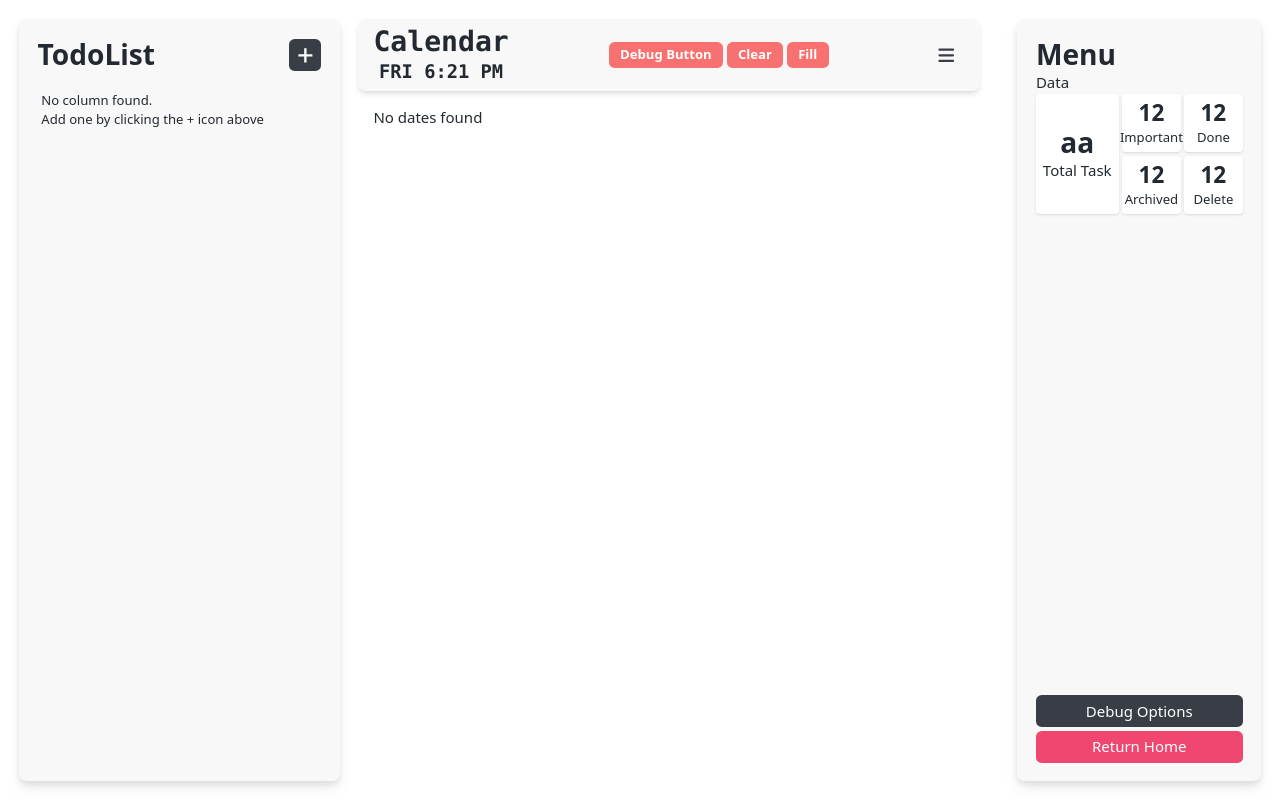
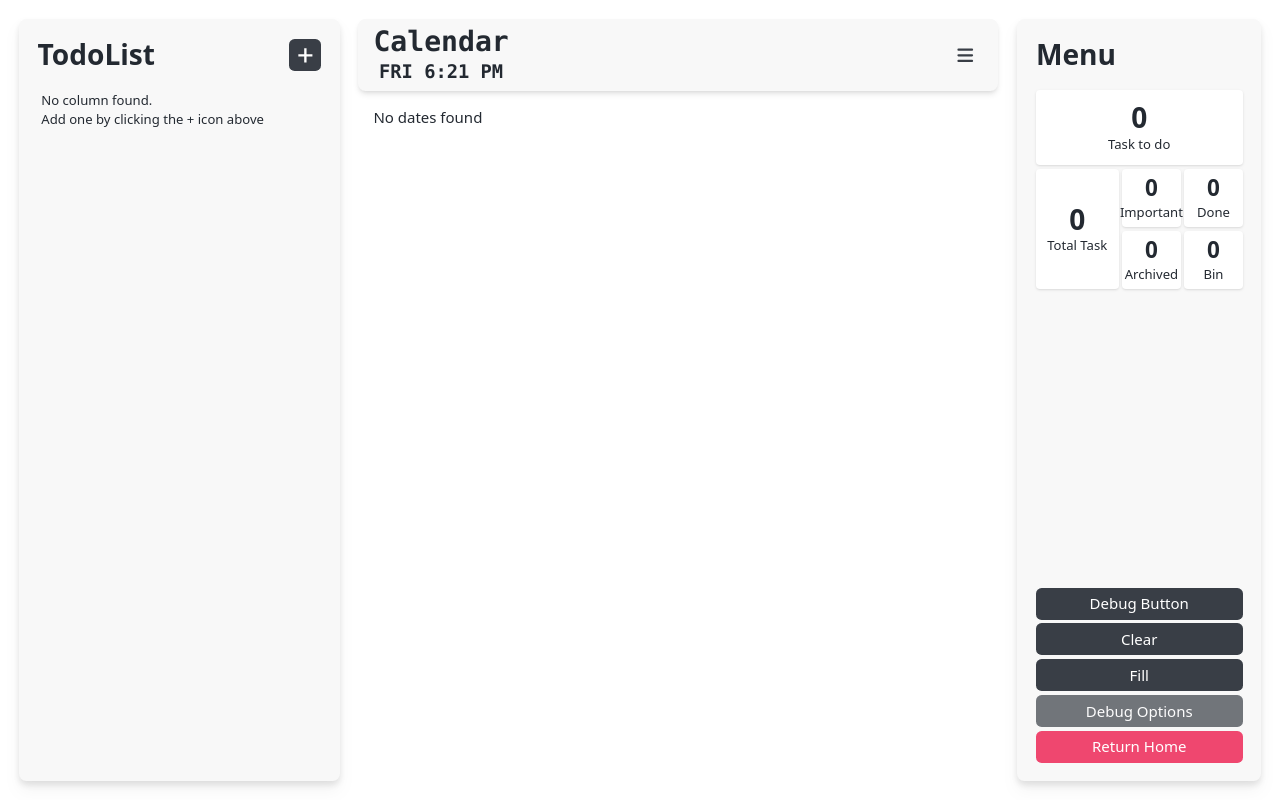
Before and after one commit to Boreumdal/unfinshed-proj-todo, a React (Vite) app in the folder frontend/: page /local in a window 1280 px wide. Built offline with nearby package versions, Linux system fonts and the light colour scheme.

Commit message:
done initial ui for menu

```diff
--- a/frontend/src/pages/Local/LocalDashboard.jsx
+++ b/frontend/src/pages/Local/LocalDashboard.jsx
@@ -1,7 +1,7 @@
 import React, { useState, useEffect } from 'react'
-import { BsFillGearFill, BsBox, BsBoxSeam, BsTrash3, BsStarFill, BsStar, BsThreeDots, BsCheckLg, BsArrowCounterclockwise, BsFillPersonFill, BsCaretUpFill } from 'react-icons/bs'
+import { BsFillGearFill, BsBox, BsBoxSeam, BsTrash3, BsStarFill, BsStar, BsThreeDots, BsCheckLg, BsArrowCounterclockwise, BsFillPersonFill, BsCaretUpFill, BsMoonStarsFill, BsSunFill } from 'react-icons/bs'
 import { GoPlus } from 'react-icons/go'
-import { RxCross2 } from 'react-icons/rx'
+import { RxCross2, RxColorWheel } from 'react-icons/rx'
 import { HiMenu, HiMenuAlt3 } from 'react-icons/hi'
 import { FaStickyNote, FaStar } from 'react-icons/fa'
 import { useNavigate } from 'react-router-dom'
@@ -144,6 +144,8 @@ const LocalDashboard = () => {
 			currentDate()
 		}, 45000)
 
+		console.log(tasks);
+
 		console.log('Be advised: A function will fired every 45s for the clock');
 	}, [])
 
@@ -245,8 +247,8 @@ const LocalDashboard = () => {
 					</div>
 				</div>
 
-				<div className={(menu ? 'w-[50%]' : 'w-[72%]') + ' duration-300 origin-left h-screen py-5 pr-5 relative '}>
-					<div className='h-[9vh] flex items-center justify-between bg-[#f8f8f8] px-4 rounded-lg shadow-md'>
+				<div className={(menu ? 'w-[50%]' : 'w-[72%] pr-5') + ' duration-300 origin-left h-screen py-5 relative '}>
+					<div className='h-[9vh] flex items-center justify-between bg-[#f8f8f8] px-4 rounded-lg shadow-md z-40'>
 						<div className='flex items-center gap-3 font-mono'>
 							<div className='flex flex-col items-center'>
 								<h1 className='text-3xl font-bold'>Calendar</h1>
@@ -262,18 +264,12 @@ const LocalDashboard = () => {
 								</div>
 							</div> */}
 						</div>
-						<div className='flex items-center gap-1'>
-							<button onClick={() => console.log('oi')} className='text-sm py-1 px-3 font-bold bg-red-400 text-white rounded-md'>Debug Button</button>
-							<button onClick={() => purge()} className='text-sm py-1 px-3 font-bold bg-red-400 text-white rounded-md' disabled={openedDataToggle}>Clear</button>
-							<button onClick={() => refill()} className='text-sm py-1 px-3 font-bold bg-red-400 text-white rounded-md'>Fill</button>
-
-						</div>
 						<button onClick={() => setMenu(!menu)} className='w-[36px] text-[#393E46] aspect-square grid place-items-center text-2xl rounded-full'>
-							<span className=''><HiMenu /></span>
+							<span className=''>{ menu ? <HiMenu /> : <HiMenuAlt3 /> }</span>
 						</button>
 					</div>
 
-					<div className='h-[91%] overflow-y-auto p-4'>
+					<div className='h-[91%] overflow-y-auto p-4 z-30'>
 						<DisplayTask tasks={tasks} setOpenedDataId={setOpenedDataId} openedDataId={openedDataId} setOpenedDataToggle={setOpenedDataToggle} setEditingDataToggle={setEditingDataToggle} setEditDateToggle={setEditDateToggle}  />
 					</div>
 
@@ -300,29 +296,32 @@ const LocalDashboard = () => {
 						<div className='flex flex-col gap-5 w-full h-full justify-between drop-shadow-lg rounded-lg py-5 px-5 bg-[#f8f8f8] overflow-hidden'>
 							<div>
 								<h1 className='text-3xl font-bold'>Menu</h1>
-								<div>
-									<h5>Data</h5>
+								<div className='my-5 flex flex-col gap-1'>
+									<div className='flex flex-col items-center justify-center bg-white shadow rounded text-sm font-medium py-3'>
+										<span className='text-3xl font-bold'>{ tasks?.tasks?.filter(task => task.status === 'todo').length }</span>
+										<span>Task to do</span>
+									</div>
 									<div className='grid grid-cols-[40%_auto] gap-1'>
-										<div className='flex flex-col items-center justify-center bg-white shadow rounded'>
-											<span className='text-3xl font-bold'>aa</span>
+										<div className='flex flex-col items-center justify-center bg-white shadow rounded text-sm font-medium'>
+											<span className='text-3xl font-bold'>{ tasks?.tasks?.length }</span>
 											<span>Total Task</span>
 										</div>
 										<div className='grid grid-cols-2 gap-1'>
-											<div className='flex flex-col items-center bg-white shadow rounded justify-center aspect-square text-sm'>
-												<span className='text-2xl font-bold'>12</span>
+											<div className='flex flex-col items-center bg-white shadow rounded justify-center aspect-square text-sm font-medium'>
+												<span className='text-2xl font-bold'>{ tasks?.tasks?.filter(task => task.marks.marked).length }</span>
 												<span>Important</span>
 											</div>
-											<div className='flex flex-col items-center bg-white shadow rounded justify-center aspect-square text-sm'>
-												<span className='text-2xl font-bold'>12</span>
+											<div className='flex flex-col items-center bg-white shadow rounded justify-center aspect-square text-sm font-medium'>
+												<span className='text-2xl font-bold'>{ tasks?.tasks?.filter(task => task.status !== 'todo').length }</span>
 												<span>Done</span>
 											</div>
-											<div className='flex flex-col items-center bg-white shadow rounded justify-center aspect-square text-sm'>
-												<span className='text-2xl font-bold'>12</span>
+											<div className='flex flex-col items-center bg-white shadow rounded justify-center aspect-square text-sm font-medium'>
+												<span className='text-2xl font-bold'>{ tasks?.tasks?.filter(task => task.marks.archived).length }</span>
 												<span>Archived</span>
 											</div>
-											<div className='flex flex-col items-center bg-white shadow rounded justify-center aspect-square text-sm'>
-												<span className='text-2xl font-bold'>12</span>
-												<span>Delete</span>
+											<div className='flex flex-col items-center bg-white shadow rounded justify-center aspect-square text-sm font-medium'>
+												<span className='text-2xl font-bold'>{ tasks?.tasks?.filter(task => task.marks.deleted).length }</span>
+												<span>Bin</span>
 											</div>
 										</div>
 									</div>
@@ -330,7 +329,13 @@ const LocalDashboard = () => {
 							</div>
 
 							<div className='flex flex-col gap-1'>
-								<button className='text-white w-full h-[32px] rounded-md font-medium bg-[#393E46]'>Debug Options</button>
+
+								<div className='flex flex-col items-center gap-1'>
+									<button onClick={() => console.log('oi')} className='text-white w-full h-[32px] rounded-md font-medium bg-[#393E46]'>Debug Button</button>
+									<button onClick={() => purge()} className='text-white w-full h-[32px] rounded-md font-medium bg-[#393E46]' disabled={openedDataToggle}>Clear</button>
+									<button onClick={() => refill()} className='text-white w-full h-[32px] rounded-md font-medium bg-[#393E46]'>Fill</button>
+								</div>
+								<button className='text-white w-full h-[32px] rounded-md font-medium bg-[#393E46] opacity-70' disabled>Debug Options</button>
 								<button className='text-white w-full h-[32px] rounded-md font-medium bg-pink-theme'>Return Home</button>
 							</div>
 						</div>
```
